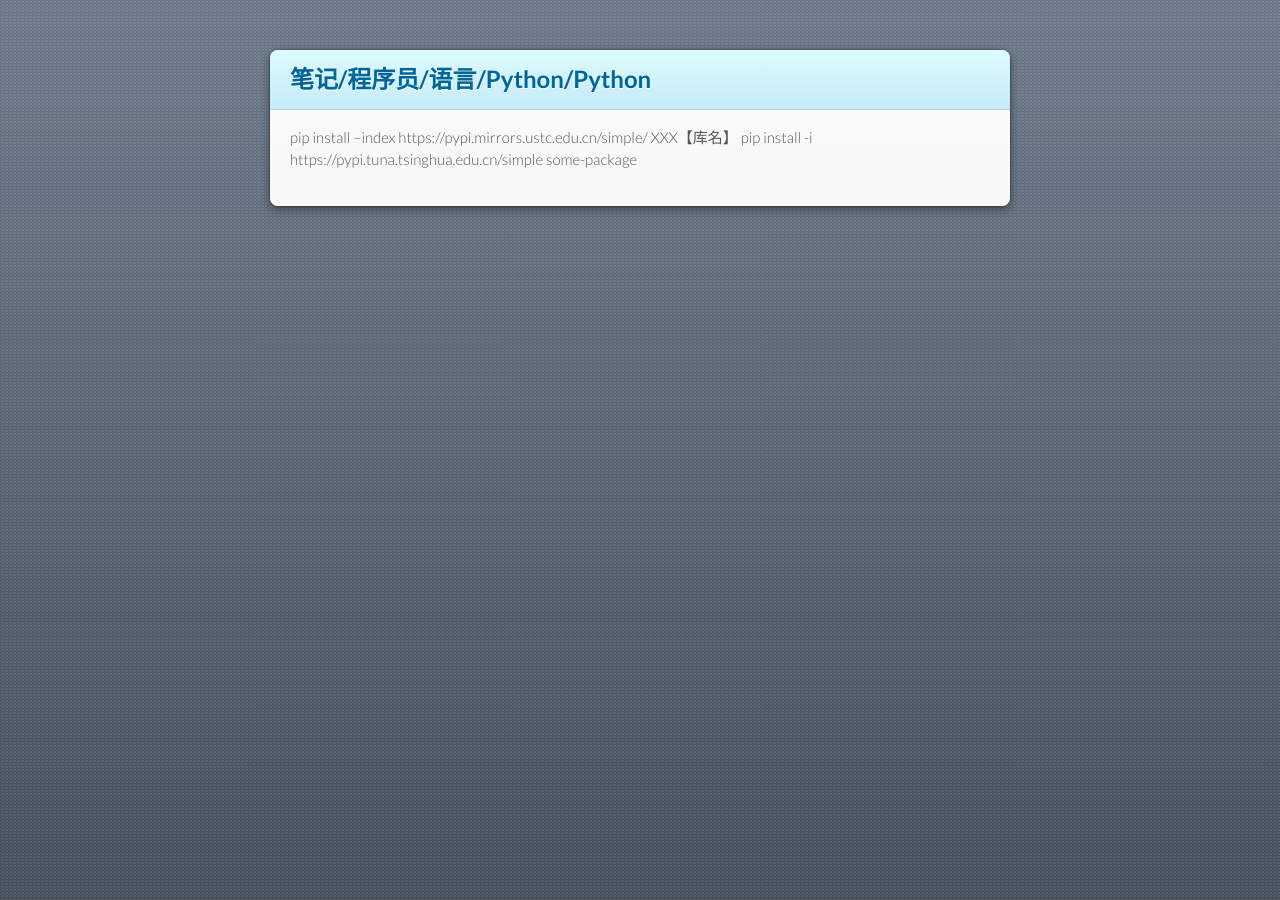
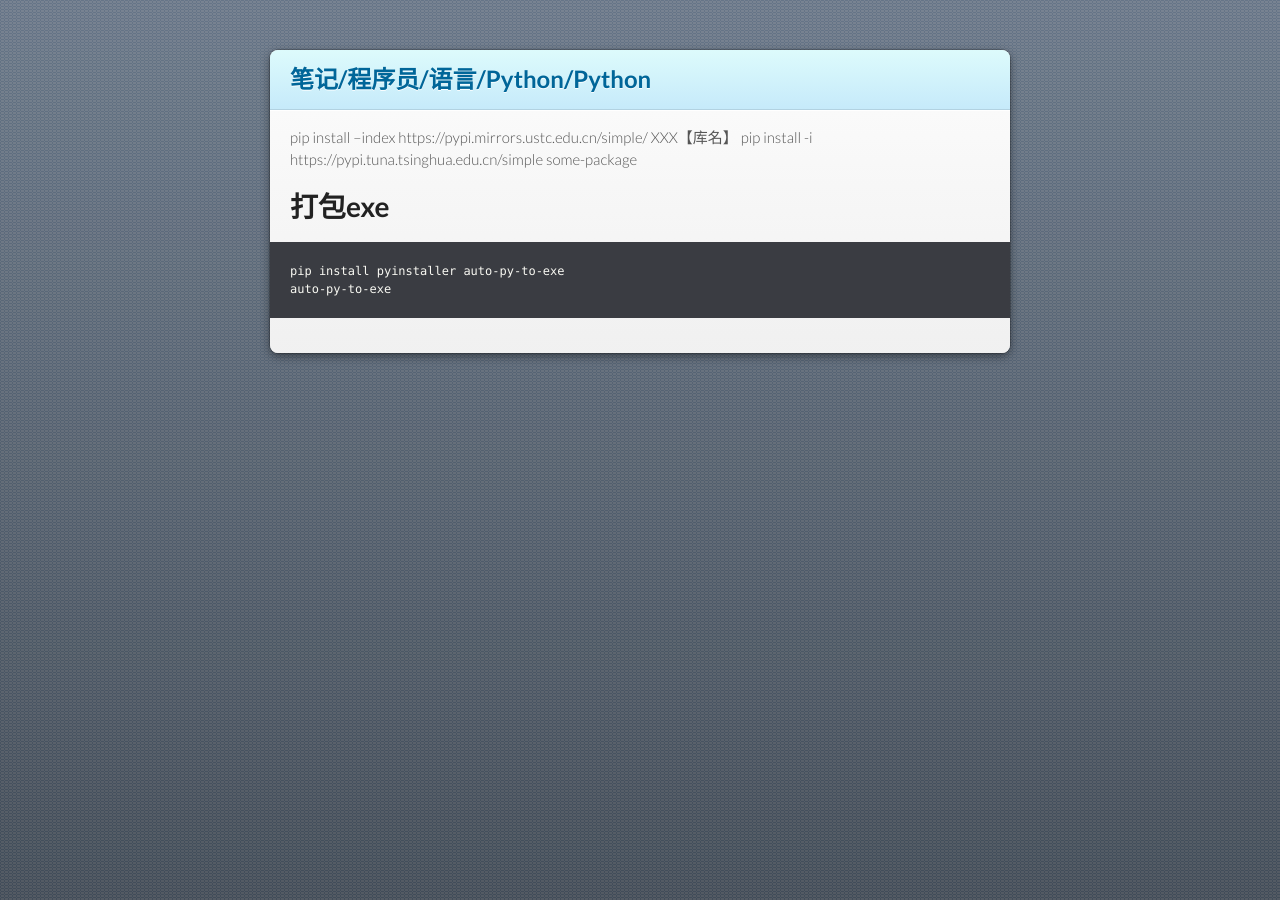
Before and after one commit to huchlo/blog, a Jekyll site: the page built from 笔记/程序员/语言/Python/Python.md, in a window 1280 px wide. Built offline with Jekyll 4.4.1, drawn with Linux system fonts in a browser that asks for light colours; our own code applies the rules of GitHub Pages for plain Markdown files.

Commit message:
Update Python.md

````diff
--- a/笔记/程序员/语言/Python/Python.md
+++ b/笔记/程序员/语言/Python/Python.md
@@ -1,2 +1,8 @@
 pip install –index https://pypi.mirrors.ustc.edu.cn/simple/ XXX【库名】
 pip install -i https://pypi.tuna.tsinghua.edu.cn/simple some-package
+
+# 打包exe
+```cmd
+pip install pyinstaller auto-py-to-exe
+auto-py-to-exe
+```
````
